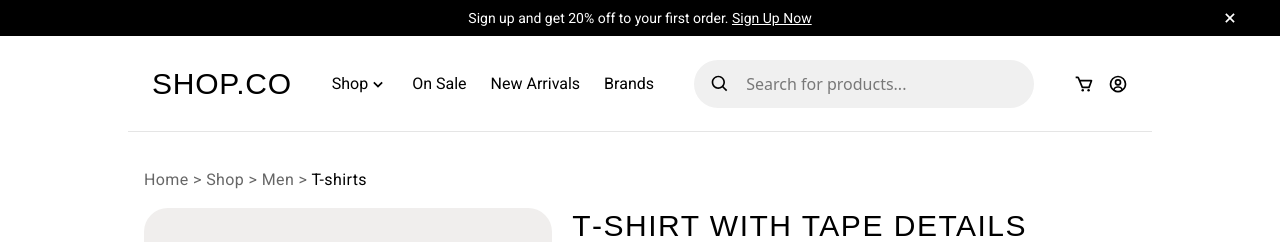
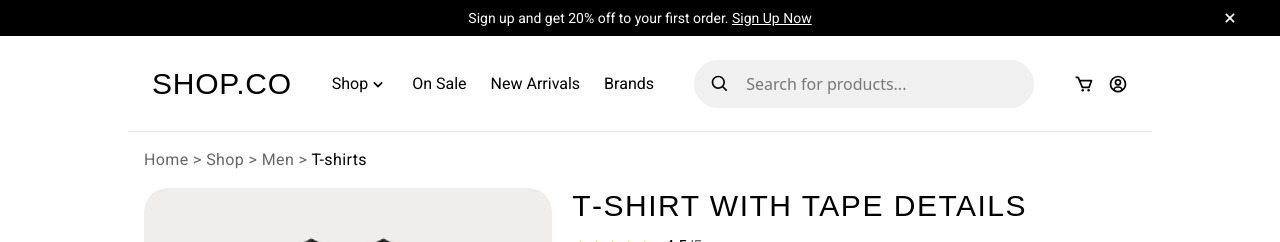
Before and after one commit to trishacapitle/clothing-ecommerce-frontend, a React (Vite) app: page /product/1 in a window 1280 px wide. Shown: the top 242 px of the page. Built offline with nearby package versions, Linux system fonts and the light colour scheme; a web font is replaced by a local one.

Commit message:
fix: remove excess margin top

```diff
--- a/src/components/ui/Breadcrumb.jsx
+++ b/src/components/ui/Breadcrumb.jsx
@@ -1,7 +1,7 @@
 
 const Breadcrumb = () => {
   return (
-    <div className="font-primary tracking-wide mt-5 px-4 sm:p-0">
+    <div className="font-primary tracking-wide px-4 sm:p-0">
       <span className="text-black/60">Home &gt; Shop &gt; Men &gt; </span>{" "}
       T-shirts
     </div>
```
